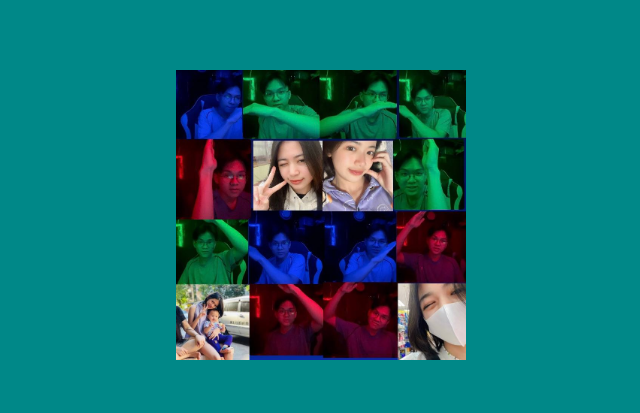
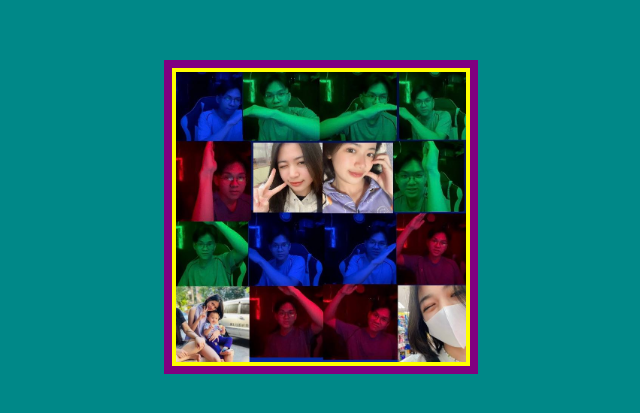
Before and after one commit to Han654/Birthday.github.web, a plain HTML site: page photo.html in a window 1280 px wide. Shown: the part 183-596 px from the top of the page, without its empty margins (319-959 px from the left). Drawn offline with Linux system fonts and the light colour scheme.

Commit message:
Update style.css

```diff
--- a/style.css
+++ b/style.css
@@ -315,3 +315,11 @@ button {
   .image {
     position: absolute
   }
+  figure {
+  border: 8px solid purple;
+  display: inline-block;
+  }
+  img {
+  border: 4px solid yellow;
+  margin-bottom: -4px;
+  }
```
